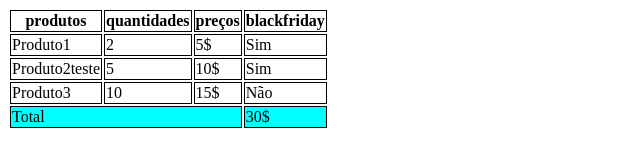
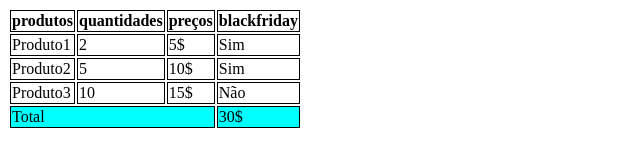
Before and after one commit to patriciaf-santos/aula-tabela, a plain HTML site: page index.html in a window 1280 px wide. Shown: the whole page, without its empty margins (0-640 px from the left). Drawn offline with Linux system fonts and the light colour scheme.

Commit message:
estado original produto

```diff
--- a/index.html
+++ b/index.html
@@ -33,7 +33,7 @@
                 <td>Sim</td>
             </tr>
             <tr>
-                <td>Produto2teste</td>
+                <td>Produto2</td>
                 <td>5</td>
                 <td>10$</td>
                 <td>Sim</td>
```
